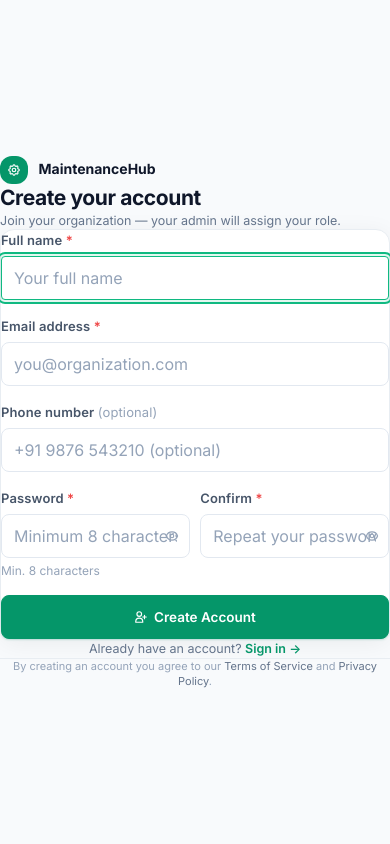
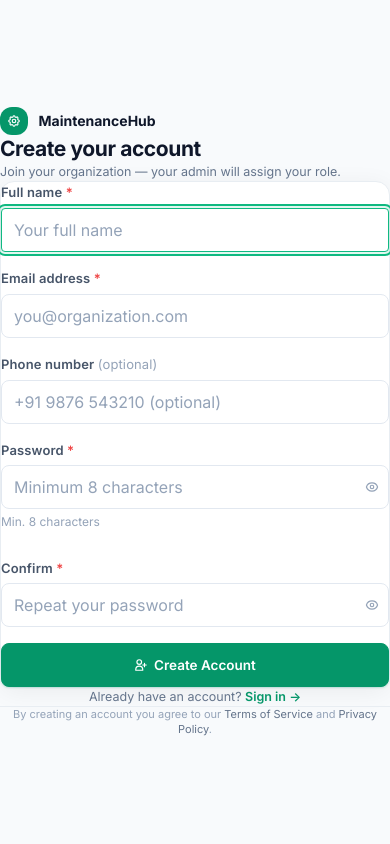
Before and after one commit to PRASHIK16/maintenancehub, a Django app: page /auth/register/ in a window 390 px wide. Run offline with Django 5.2, Linux system fonts and the light colour scheme; style sheets or scripts are compiled from the project's sources; parts of the project's set-up code (start-up, migrations or seed data) failed here and were passed over; some libraries are stand-ins or nearby versions.

Commit message:
fix(auth): improve register page accessibility and mobile layout
- Add for= attributes to all labels linking them to their inputs
- Fix password grid: grid-cols-2 → grid-cols-1 sm:grid-cols-2 (stacks on mobile)
- Add role=alert to all field error messages for screen readers
- Add aria-label to password toggle buttons
- Add aria-hidden=true to decorative SVGs
- Add aria-describedby=password-hint to password input (via widget attr)
- Use semantic <aside>, <main>, <header> landmarks
- Use <ul role=list> for feature list, <dl> for stat strip
- Toggle button updates aria-label dynamically on toggle

Co-Authored-By: Claude Sonnet 4.6 <noreply@anthropic.com>
Claude-Session: https://claude.ai/code/session_01FYdohLsJNNuajBgZBwGciS

```diff
--- a/apps/accounts/forms.py
+++ b/apps/accounts/forms.py
@@ -32,6 +32,7 @@ class RegistrationForm(forms.ModelForm):
             "class": "form-input",
             "placeholder": "Minimum 8 characters",
             "autocomplete": "new-password",
+            "aria-describedby": "password-hint",
         })
     )
     confirm_password = forms.CharField(
--- a/templates/auth/register.html
+++ b/templates/auth/register.html
@@ -7,14 +7,15 @@
 <div class="min-h-screen flex" data-theme="light" style="background-color: #f8fafc;">
 
   {# ── Left: Brand panel (hidden on mobile) ────────────────────────── #}
-  <div class="hidden lg:flex lg:w-[440px] xl:w-[480px] flex-col justify-between px-12 py-14 flex-shrink-0"
-       style="background-color: #ffffff; border-right: 1px solid #e8edf2;">
+  <aside class="hidden lg:flex lg:w-[440px] xl:w-[480px] flex-col justify-between px-12 py-14 flex-shrink-0"
+         aria-label="Product features"
+         style="background-color: #ffffff; border-right: 1px solid #e8edf2;">
 
     {# Logo #}
-    <a href="/" class="flex items-center gap-3">
+    <a href="/" class="flex items-center gap-3" aria-label="MaintenanceHub home">
       <div class="w-9 h-9 rounded-xl flex items-center justify-center flex-shrink-0"
            style="background-color: #059669; box-shadow: 0 4px 12px rgba(5,150,105,0.25);">
-        <svg class="w-5 h-5 text-white" fill="none" viewBox="0 0 24 24" stroke="currentColor" stroke-width="2">
+        <svg class="w-5 h-5 text-white" fill="none" viewBox="0 0 24 24" stroke="currentColor" stroke-width="2" aria-hidden="true">
           <path stroke-linecap="round" stroke-linejoin="round"
                 d="M10.325 4.317c.426-1.756 2.924-1.756 3.35 0a1.724 1.724 0 002.573 1.066c1.543-.94
                    3.31.826 2.37 2.37a1.724 1.724 0 001.065 2.572c1.756.426 1.756 2.924 0 3.35a1.724
@@ -34,7 +35,7 @@
       <div>
         <div class="inline-flex items-center gap-2 px-3 py-1.5 rounded-full mb-6"
              style="background-color: rgba(5,150,105,0.08); border: 1px solid rgba(5,150,105,0.2);">
-          <span class="w-1.5 h-1.5 rounded-full" style="background-color: #059669;"></span>
+          <span class="w-1.5 h-1.5 rounded-full" style="background-color: #059669;" aria-hidden="true"></span>
           <span class="text-xs font-semibold uppercase tracking-wide" style="color: #059669;">Get started free</span>
         </div>
         <h2 class="text-3xl font-bold leading-tight mb-3" style="color: #0f172a; letter-spacing: -0.03em;">
@@ -47,11 +48,11 @@
       </div>
 
       {# Feature list #}
-      <div class="space-y-5">
-        <div class="flex items-start gap-3">
+      <ul class="space-y-5 list-none" role="list">
+        <li class="flex items-start gap-3">
           <div class="w-8 h-8 rounded-lg flex items-center justify-center flex-shrink-0 mt-0.5"
-               style="background-color: rgba(5,150,105,0.08);">
-            <svg class="w-4 h-4" fill="none" viewBox="0 0 24 24" stroke="#059669" stroke-width="2">
+               style="background-color: rgba(5,150,105,0.08);" aria-hidden="true">
+            <svg class="w-4 h-4" fill="none" viewBox="0 0 24 24" stroke="#059669" stroke-width="2" aria-hidden="true">
               <path stroke-linecap="round" stroke-linejoin="round" d="M9 5H7a2 2 0 00-2 2v12a2 2 0 002 2h10a2 2 0 002-2V7a2 2 0 00-2-2h-2M9 5a2 2 0 002 2h2a2 2 0 002-2M9 5a2 2 0 012-2h2a2 2 0 012 2m-6 9l2 2 4-4"/>
             </svg>
           </div>
@@ -59,12 +60,12 @@
             <p class="text-sm font-semibold" style="color: #1e293b;">Smart ticket management</p>
             <p class="text-xs mt-0.5" style="color: #94a3b8;">Priority triage, SLA enforcement, and full audit trail</p>
           </div>
-        </div>
+        </li>
 
-        <div class="flex items-start gap-3">
+        <li class="flex items-start gap-3">
           <div class="w-8 h-8 rounded-lg flex items-center justify-center flex-shrink-0 mt-0.5"
-               style="background-color: rgba(5,150,105,0.08);">
-            <svg class="w-4 h-4" fill="none" viewBox="0 0 24 24" stroke="#059669" stroke-width="2">
+               style="background-color: rgba(5,150,105,0.08);" aria-hidden="true">
+            <svg class="w-4 h-4" fill="none" viewBox="0 0 24 24" stroke="#059669" stroke-width="2" aria-hidden="true">
               <path stroke-linecap="round" stroke-linejoin="round" d="M9 19v-6a2 2 0 00-2-2H5a2 2 0 00-2 2v6a2 2 0 002 2h2a2 2 0 002-2zm0 0V9a2 2 0 012-2h2a2 2 0 012 2v10m-6 0a2 2 0 002 2h2a2 2 0 002-2m0 0V5a2 2 0 012-2h2a2 2 0 012 2v14a2 2 0 01-2 2h-2a2 2 0 01-2-2z"/>
             </svg>
           </div>
@@ -72,12 +73,12 @@
             <p class="text-sm font-semibold" style="color: #1e293b;">Operations analytics</p>
             <p class="text-xs mt-0.5" style="color: #94a3b8;">Resolution rates, MTTR, SLA compliance at a glance</p>
           </div>
-        </div>
+        </li>
 
-        <div class="flex items-start gap-3">
+        <li class="flex items-start gap-3">
           <div class="w-8 h-8 rounded-lg flex items-center justify-center flex-shrink-0 mt-0.5"
-               style="background-color: rgba(5,150,105,0.08);">
-            <svg class="w-4 h-4" fill="none" viewBox="0 0 24 24" stroke="#059669" stroke-width="2">
+               style="background-color: rgba(5,150,105,0.08);" aria-hidden="true">
+            <svg class="w-4 h-4" fill="none" viewBox="0 0 24 24" stroke="#059669" stroke-width="2" aria-hidden="true">
               <path stroke-linecap="round" stroke-linejoin="round" d="M17 20h5v-2a3 3 0 00-5.356-1.857M17 20H7m10 0v-2c0-.656-.126-1.283-.356-1.857M7 20H2v-2a3 3 0 015.356-1.857M7 20v-2c0-.656.126-1.283.356-1.857m0 0a5.002 5.002 0 019.288 0M15 7a3 3 0 11-6 0 3 3 0 016 0zm6 3a2 2 0 11-4 0 2 2 0 014 0zM7 10a2 2 0 11-4 0 2 2 0 014 0z"/>
             </svg>
           </div>
@@ -85,34 +86,34 @@
             <p class="text-sm font-semibold" style="color: #1e293b;">Role-based access</p>
             <p class="text-xs mt-0.5" style="color: #94a3b8;">Requesters, technicians, managers — one platform</p>
           </div>
-        </div>
-      </div>
+        </li>
+      </ul>
     </div>
 
     {# Bottom stat strip #}
-    <div class="grid grid-cols-3 gap-4 pt-6" style="border-top: 1px solid #e8edf2;">
+    <dl class="grid grid-cols-3 gap-4 pt-6" style="border-top: 1px solid #e8edf2;">
       <div>
-        <p class="text-lg font-bold tabular-nums" style="color: #0f172a;">10+</p>
-        <p class="text-xs mt-0.5" style="color: #94a3b8;">Ticket states</p>
+        <dd class="text-lg font-bold tabular-nums" style="color: #0f172a;">10+</dd>
+        <dt class="text-xs mt-0.5" style="color: #94a3b8;">Ticket states</dt>
       </div>
       <div>
-        <p class="text-lg font-bold tabular-nums" style="color: #0f172a;">4h</p>
-        <p class="text-xs mt-0.5" style="color: #94a3b8;">Critical SLA</p>
+        <dd class="text-lg font-bold tabular-nums" style="color: #0f172a;">4h</dd>
+        <dt class="text-xs mt-0.5" style="color: #94a3b8;">Critical SLA</dt>
       </div>
       <div>
-        <p class="text-lg font-bold" style="color: #0f172a;">Live</p>
-        <p class="text-xs mt-0.5" style="color: #94a3b8;">Real-time ops</p>
+        <dd class="text-lg font-bold" style="color: #0f172a;">Live</dd>
+        <dt class="text-xs mt-0.5" style="color: #94a3b8;">Real-time ops</dt>
       </div>
-    </div>
-  </div>
+    </dl>
+  </aside>
 
   {# ── Right: Form panel ────────────────────────────────────────────── #}
-  <div class="flex-1 flex flex-col justify-center px-6 py-12 lg:px-12 xl:px-16 overflow-y-auto">
+  <main class="flex-1 flex flex-col justify-center px-6 py-12 lg:px-12 xl:px-16 overflow-y-auto">
 
     {# Mobile logo #}
-    <div class="flex items-center gap-3 mb-10 lg:hidden">
+    <div class="flex items-center gap-3 mb-10 lg:hidden" aria-hidden="true">
       <div class="w-8 h-8 rounded-lg flex items-center justify-center" style="background-color: #059669;">
-        <svg class="w-4 h-4 text-white" fill="none" viewBox="0 0 24 24" stroke="currentColor" stroke-width="2">
+        <svg class="w-4 h-4 text-white" fill="none" viewBox="0 0 24 24" stroke="currentColor" stroke-width="2" aria-hidden="true">
           <path stroke-linecap="round" stroke-linejoin="round"
                 d="M10.325 4.317c.426-1.756 2.924-1.756 3.35 0a1.724 1.724 0 002.573 1.066c1.543-.94
                    3.31.826 2.37 2.37a1.724 1.724 0 001.065 2.572c1.756.426 1.756 2.924 0 3.35a1.724
@@ -129,18 +130,19 @@
 
     <div class="w-full max-w-md mx-auto">
 
-      <div class="mb-8">
+      <header class="mb-8">
         <h1 class="text-2xl font-bold tracking-tight mb-1.5" style="color: #0f172a; letter-spacing: -0.02em;">Create your account</h1>
         <p class="text-sm" style="color: #64748b;">
           Join your organization — your admin will assign your role.
         </p>
-      </div>
+      </header>
 
-      {# Form errors #}
+      {# Non-field form errors #}
       {% if form.non_field_errors %}
       <div class="mb-6 flex items-start gap-3 px-4 py-3 rounded-xl text-sm"
+           role="alert"
            style="background-color: #fef2f2; border: 1px solid #fecaca; color: #991b1b;">
-        <svg class="w-4 h-4 mt-0.5 flex-shrink-0" fill="none" viewBox="0 0 24 24" stroke="currentColor" stroke-width="2">
+        <svg class="w-4 h-4 mt-0.5 flex-shrink-0" fill="none" viewBox="0 0 24 24" stroke="currentColor" stroke-width="2" aria-hidden="true">
           <path stroke-linecap="round" stroke-linejoin="round" d="M12 9v2m0 4h.01m-6.938 4h13.856c1.54 0 2.502-1.667 1.732-3L13.732 4c-.77-1.333-2.694-1.333-3.464 0L3.34 16c-.77 1.333.192 3 1.732 3z"/>
         </svg>
         <span>{{ form.non_field_errors.0 }}</span>
@@ -148,78 +150,106 @@
       {% endif %}
 
       <div class="rounded-2xl p-8" style="background-color: #ffffff; border: 1px solid #e8edf2; box-shadow: 0 4px 24px rgba(0,0,0,0.06);">
-        <form method="post" novalidate class="space-y-4">
+        <form method="post" novalidate class="space-y-4" aria-label="Create account form">
           {% csrf_token %}
 
           {# Full name #}
           <div class="form-group">
-            <label class="form-label">Full name <span style="color: #ef4444;">*</span></label>
+            <label for="{{ form.full_name.id_for_label }}" class="form-label">
+              Full name <span style="color: #ef4444;" aria-hidden="true">*</span>
+              <span class="sr-only">(required)</span>
+            </label>
             {{ form.full_name }}
-            {% if form.full_name.errors %}<p class="form-error">{{ form.full_name.errors.0 }}</p>{% endif %}
+            {% if form.full_name.errors %}
+            <p class="form-error" role="alert" id="full-name-error">{{ form.full_name.errors.0 }}</p>
+            {% endif %}
           </div>
 
           {# Email #}
           <div class="form-group">
-            <label class="form-label">Email address <span style="color: #ef4444;">*</span></label>
+            <label for="{{ form.email.id_for_label }}" class="form-label">
+              Email address <span style="color: #ef4444;" aria-hidden="true">*</span>
+              <span class="sr-only">(required)</span>
+            </label>
             {{ form.email }}
-            {% if form.email.errors %}<p class="form-error">{{ form.email.errors.0 }}</p>{% endif %}
+            {% if form.email.errors %}
+            <p class="form-error" role="alert" id="email-error">{{ form.email.errors.0 }}</p>
+            {% endif %}
           </div>
 
           {# Phone #}
           <div class="form-group">
-            <label class="form-label">
+            <label for="{{ form.phone.id_for_label }}" class="form-label">
               Phone number
               <span class="font-normal" style="color: #94a3b8;">(optional)</span>
             </label>
             {{ form.phone }}
-            {% if form.phone.errors %}<p class="form-error">{{ form.phone.errors.0 }}</p>{% endif %}
+            {% if form.phone.errors %}
+            <p class="form-error" role="alert" id="phone-error">{{ form.phone.errors.0 }}</p>
+            {% endif %}
           </div>
 
-          {# Password row #}
-          <div class="grid grid-cols-2 sm:grid-cols-2 gap-3">
+          {# Password row — stacks on mobile, side-by-side on sm+ #}
+          <div class="grid grid-cols-1 sm:grid-cols-2 gap-3">
+
             <div class="form-group">
-              <label class="form-label">Password <span style="color: #ef4444;">*</span></label>
+              <label for="{{ form.password.id_for_label }}" class="form-label">
+                Password <span style="color: #ef4444;" aria-hidden="true">*</span>
+                <span class="sr-only">(required)</span>
+              </label>
               <div class="relative">
                 {{ form.password }}
-                <button type="button" tabindex="-1"
-                        onclick="togglePass('id_password', this)"
+                <button type="button"
+                        tabindex="-1"
+                        onclick="togglePass('{{ form.password.id_for_label }}', this)"
+                        aria-label="Toggle password visibility"
                         class="absolute inset-y-0 right-3 flex items-center transition-colors"
                         style="color: #94a3b8;"
                         onmouseover="this.style.color='#64748b'"
                         onmouseout="this.style.color='#94a3b8'">
-                  <svg class="w-4 h-4" fill="none" viewBox="0 0 24 24" stroke="currentColor" stroke-width="2">
+                  <svg class="w-4 h-4" fill="none" viewBox="0 0 24 24" stroke="currentColor" stroke-width="2" aria-hidden="true">
                     <path stroke-linecap="round" stroke-linejoin="round" d="M15 12a3 3 0 11-6 0 3 3 0 016 0z"/>
                     <path stroke-linecap="round" stroke-linejoin="round" d="M2.458 12C3.732 7.943 7.523 5 12 5c4.478 0 8.268 2.943 9.542 7-1.274 4.057-5.064 7-9.542 7-4.477 0-8.268-2.943-9.542-7z"/>
                   </svg>
                 </button>
               </div>
-              <p class="form-hint">Min. 8 characters</p>
-              {% if form.password.errors %}<p class="form-error">{{ form.password.errors.0 }}</p>{% endif %}
+              <p class="form-hint" id="password-hint">Min. 8 characters</p>
+              {% if form.password.errors %}
+              <p class="form-error" role="alert" id="password-error">{{ form.password.errors.0 }}</p>
+              {% endif %}
             </div>
 
             <div class="form-group">
-              <label class="form-label">Confirm <span style="color: #ef4444;">*</span></label>
+              <label for="{{ form.confirm_password.id_for_label }}" class="form-label">
+                Confirm <span style="color: #ef4444;" aria-hidden="true">*</span>
+                <span class="sr-only">(required)</span>
+              </label>
               <div class="relative">
                 {{ form.confirm_password }}
-                <button type="button" tabindex="-1"
-                        onclick="togglePass('id_confirm_password', this)"
+                <button type="button"
+                        tabindex="-1"
+                        onclick="togglePass('{{ form.confirm_password.id_for_label }}', this)"
+                        aria-label="Toggle confirm password visibility"
                         class="absolute inset-y-0 right-3 flex items-center transition-colors"
                         style="color: #94a3b8;"
                         onmouseover="this.style.color='#64748b'"
                         onmouseout="this.style.color='#94a3b8'">
-                  <svg class="w-4 h-4" fill="none" viewBox="0 0 24 24" stroke="currentColor" stroke-width="2">
+                  <svg class="w-4 h-4" fill="none" viewBox="0 0 24 24" stroke="currentColor" stroke-width="2" aria-hidden="true">
                     <path stroke-linecap="round" stroke-linejoin="round" d="M15 12a3 3 0 11-6 0 3 3 0 016 0z"/>
                     <path stroke-linecap="round" stroke-linejoin="round" d="M2.458 12C3.732 7.943 7.523 5 12 5c4.478 0 8.268 2.943 9.542 7-1.274 4.057-5.064 7-9.542 7-4.477 0-8.268-2.943-9.542-7z"/>
                   </svg>
                 </button>
               </div>
-              {% if form.confirm_password.errors %}<p class="form-error">{{ form.confirm_password.errors.0 }}</p>{% endif %}
+              {% if form.confirm_password.errors %}
+              <p class="form-error" role="alert" id="confirm-password-error">{{ form.confirm_password.errors.0 }}</p>
+              {% endif %}
             </div>
+
           </div>
 
           {# Submit #}
           <button type="submit" class="btn btn-primary w-full justify-center mt-2">
-            <svg class="w-4 h-4" fill="none" viewBox="0 0 24 24" stroke="currentColor" stroke-width="2">
+            <svg class="w-4 h-4" fill="none" viewBox="0 0 24 24" stroke="currentColor" stroke-width="2" aria-hidden="true">
               <path stroke-linecap="round" stroke-linejoin="round" d="M18 9v3m0 0v3m0-3h3m-3 0h-3m-2-5a4 4 0 11-8 0 4 4 0 018 0zM3 20a6 6 0 0112 0v1H3v-1z"/>
             </svg>
             Create Account
@@ -245,14 +275,16 @@
         </p>
       </div>
     </div>
-  </div>
+  </main>
 </div>
 
 <script>
 function togglePass(fieldId, btn) {
   const field = document.getElementById(fieldId);
   if (!field) return;
-  field.type = field.type === 'password' ? 'text' : 'password';
+  const isPassword = field.type === 'password';
+  field.type = isPassword ? 'text' : 'password';
+  btn.setAttribute('aria-label', isPassword ? 'Hide password' : 'Toggle password visibility');
 }
 </script>
 {% endblock %}
```
